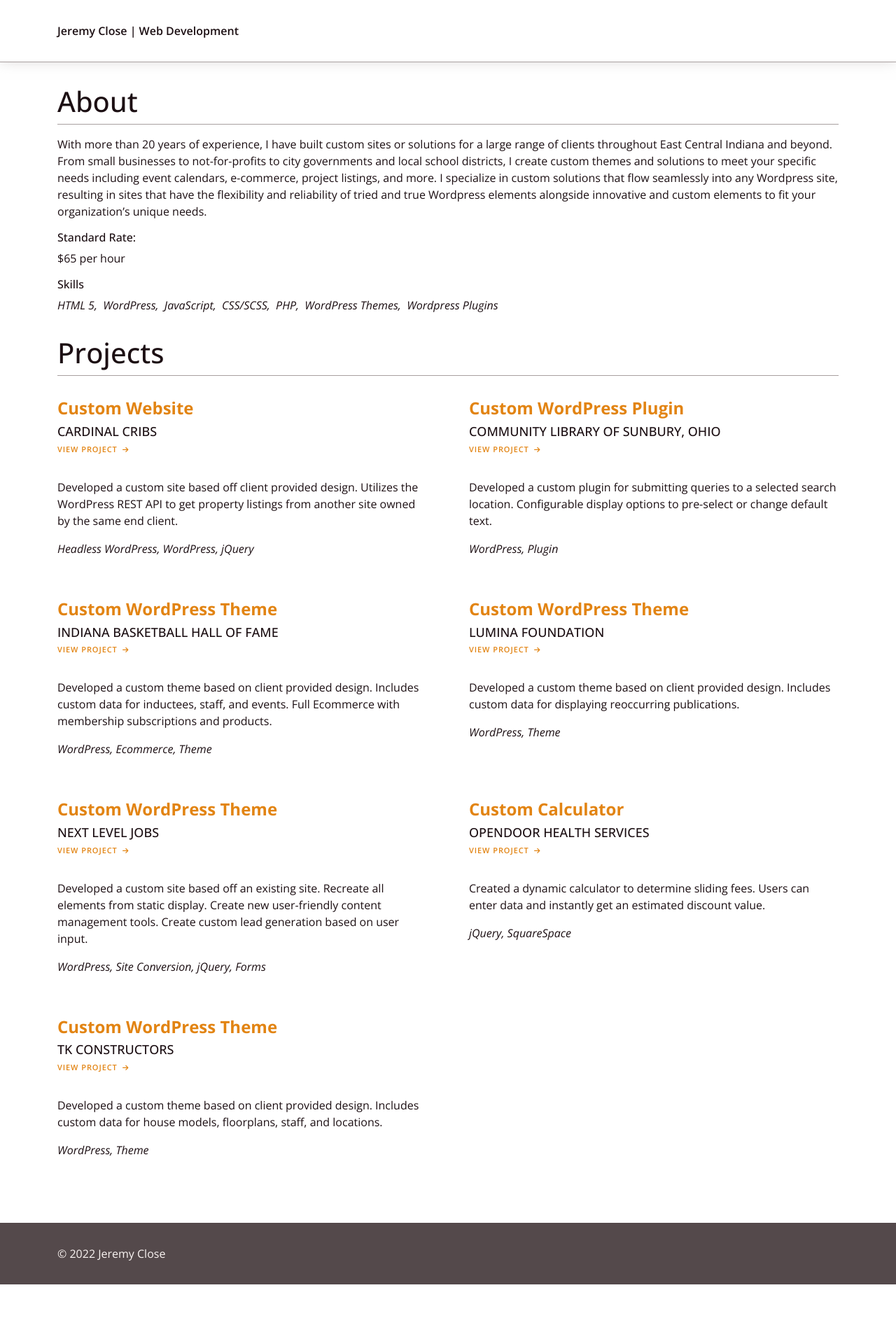
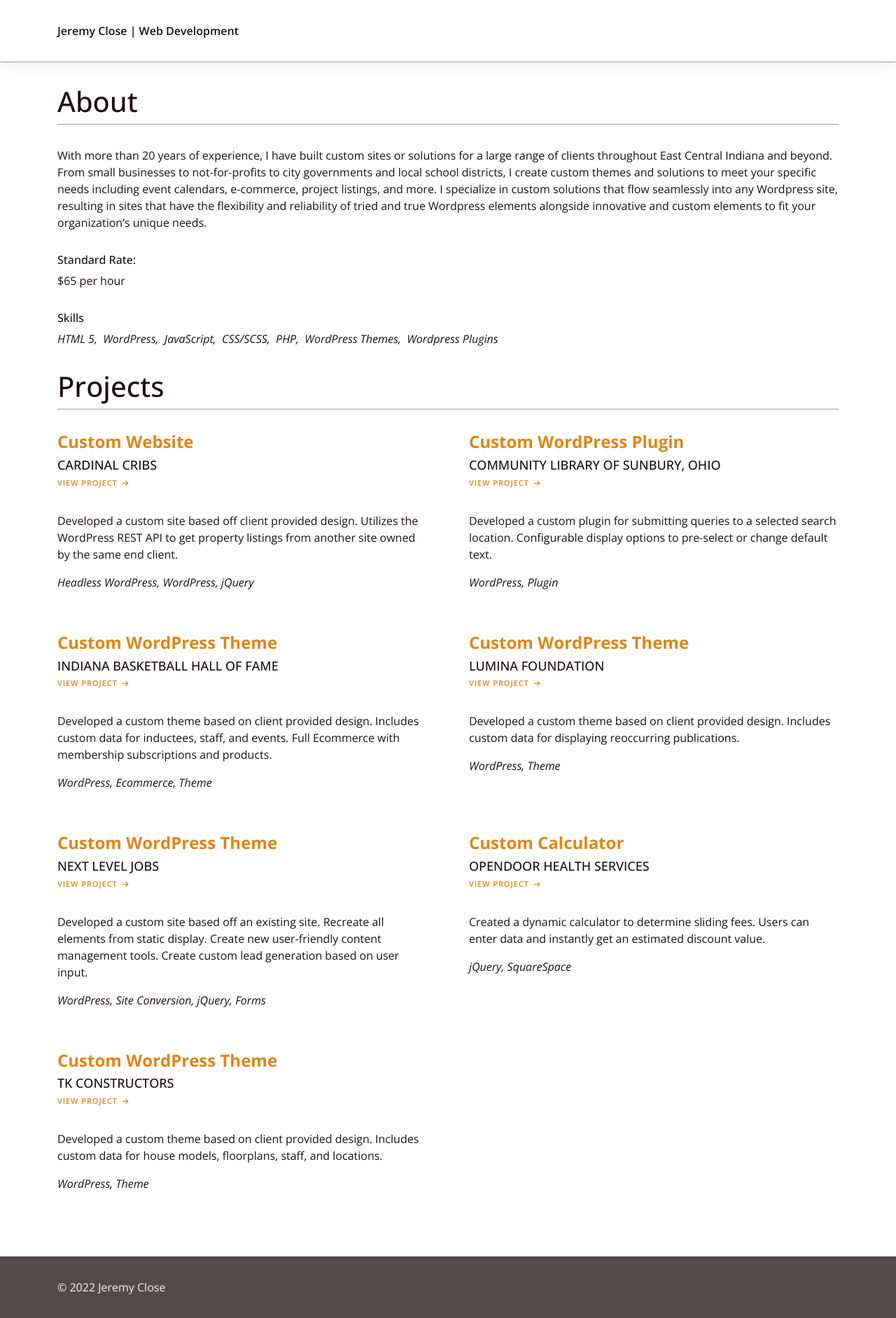
Before and after one commit to jkclose/jkclose.github.io, a Jekyll site: the page built from index.html, in a window 1280 px wide. Shown: the whole page at 70% size. Built offline with Jekyll 4.4.1, drawn with Linux system fonts in a browser that asks for light colours; before the commit the page ends 1835 px from its top, so only the background shows below that.

Commit message:
Basic content

```diff
--- a/css/style.scss
+++ b/css/style.scss
@@ -90,7 +90,7 @@ body {
 article {
 
 	header {
-		margin-bottom: $spacer;
+		margin-bottom: $spacer * 2;
 
 		h1 {
 			padding-bottom: $spacer * 0.5;
@@ -103,7 +103,7 @@ article {
 	}
 
 	aside {
-		margin-top: $spacer;
+		margin-top: $spacer * 2;
 	}
 }
 
```
